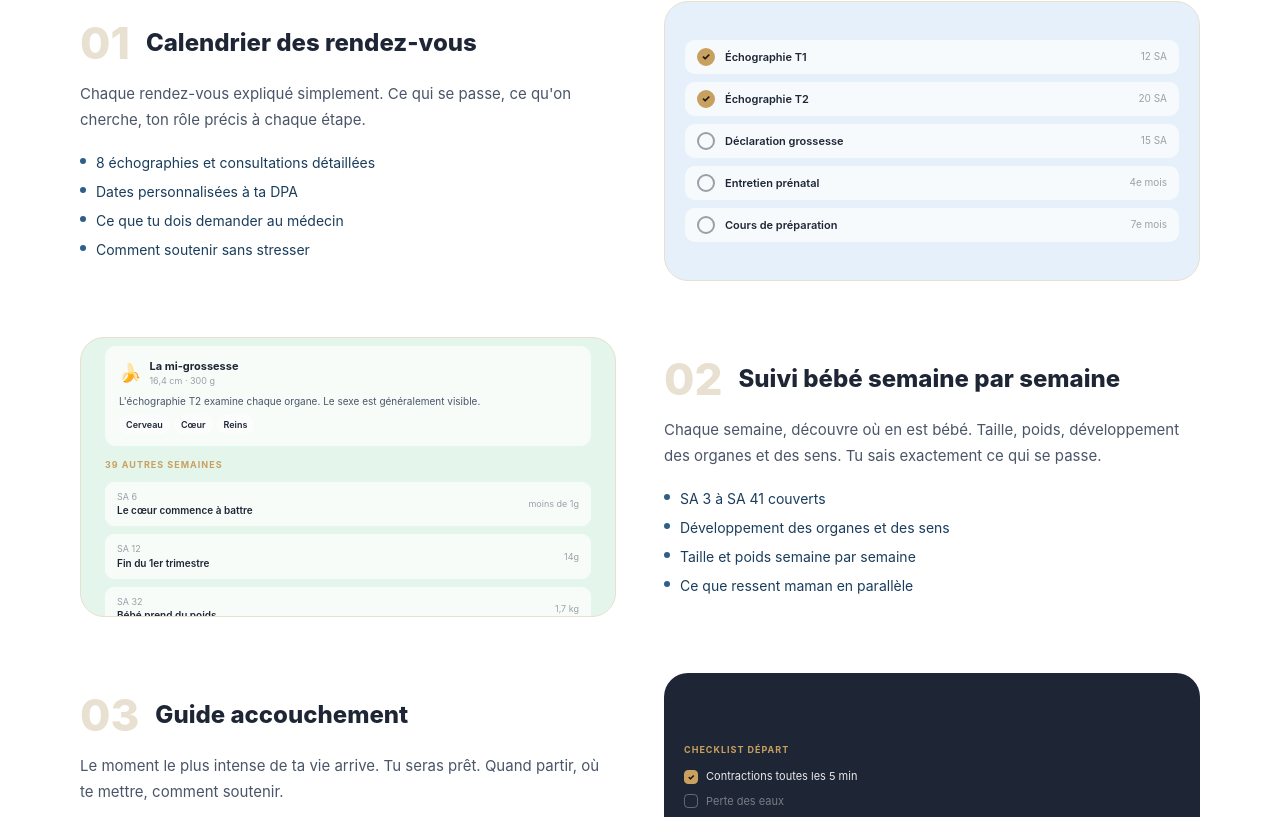
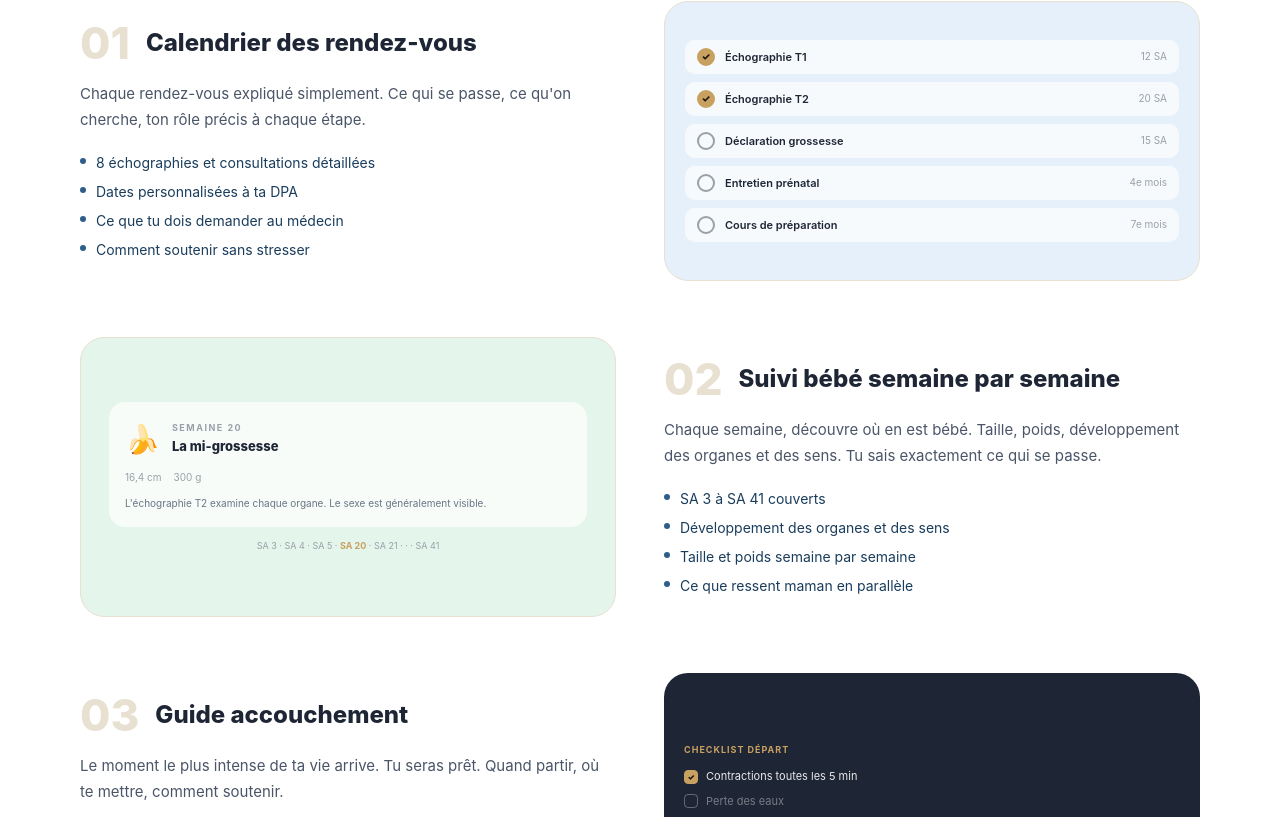
Before and after one commit to Julproject/dadup, a Next.js app: page /inclus in a window 1280 px wide. Shown: the part 476-1293 px from the top of the page. Built offline with nearby package versions, Linux system fonts and the light colour scheme.

Commit message:
Update page.tsx

```diff
--- a/app/inclus/page.tsx
+++ b/app/inclus/page.tsx
@@ -78,43 +78,28 @@ function ModulePreview({ num, dark }: { num: string; dark: boolean }) {
   );
 
   if (num === '02') return (
-    <div style={{width:'100%', display:'flex', flexDirection:'column', gap:'8px', padding:'4px'}}>
-      <p style={{color:gold, fontSize:'9px', fontWeight:700, letterSpacing:'1px', margin:'0 0 2px'}}>EXTRAIT · SA 20</p>
-      <div style={{background:cardBg, borderRadius:'11px', padding:'12px 14px'}}>
-        <div style={{display:'flex', alignItems:'center', gap:'8px', marginBottom:'6px'}}>
-          <span style={{fontSize:'18px'}}>🍌</span>
+    <div style={{width:'100%', display:'flex', flexDirection:'column', gap:'12px', padding:'8px'}}>
+      <div style={{background:cardBg, borderRadius:'16px', padding:'16px'}}>
+        <div style={{display:'flex', alignItems:'center', gap:'12px', marginBottom:'10px'}}>
+          <span style={{fontSize:'28px'}}>🍌</span>
           <div>
-            <p style={{color:textColor, fontSize:'11px', fontWeight:700, margin:0}}>La mi-grossesse</p>
-            <p style={{color:subColor, fontSize:'9px', margin:0}}>16,4 cm · 300 g</p>
+            <p style={{color:subColor, fontSize:'9px', fontWeight:700, letterSpacing:'1.5px', textTransform:'uppercase', margin:'0 0 2px'}}>Semaine 20</p>
+            <p style={{color:textColor, fontSize:'13px', fontWeight:800, margin:0}}>La mi-grossesse</p>
           </div>
         </div>
-        <p style={{color:dark ? 'rgba(255,255,255,0.6)' : '#4a5568', fontSize:'10px', lineHeight:1.5, margin:'0 0 6px'}}>
+        <div style={{display:'flex', gap:'12px', marginBottom:'10px'}}>
+          <span style={{color:subColor, fontSize:'10px'}}>16,4 cm</span>
+          <span style={{color:subColor, fontSize:'10px'}}>300 g</span>
+        </div>
+        <p style={{color:dark ? 'rgba(255,255,255,0.55)' : '#6a7585', fontSize:'10px', lineHeight:1.6, margin:0}}>
           L'échographie T2 examine chaque organe. Le sexe est généralement visible.
         </p>
-        <div style={{display:'flex', gap:'4px', flexWrap:'wrap'}}>
-          {['Cerveau', 'Cœur', 'Reins'].map(o => (
-            <span key={o} style={{background:dark ? 'rgba(255,255,255,0.1)' : 'rgba(255,255,255,0.5)', color:textColor, fontSize:'9px', fontWeight:600, padding:'3px 7px', borderRadius:'20px'}}>{o}</span>
-          ))}
-        </div>
       </div>
-      <p style={{color:gold, fontSize:'9px', fontWeight:700, letterSpacing:'1px', margin:'4px 0 2px'}}>39 AUTRES SEMAINES</p>
-      {[
-        {sa:'SA 6', titre:'Le cœur commence à battre', poids:'moins de 1g'},
-        {sa:'SA 12', titre:'Fin du 1er trimestre', poids:'14g'},
-        {sa:'SA 32', titre:'Bébé prend du poids', poids:'1,7 kg'},
-      ].map((s, i) => (
-        <div key={i} style={{background:cardBg, borderRadius:'9px', padding:'8px 12px', display:'flex', justifyContent:'space-between', alignItems:'center'}}>
-          <div>
-            <p style={{color:subColor, fontSize:'9px', margin:0}}>{s.sa}</p>
-            <p style={{color:textColor, fontSize:'10px', fontWeight:600, margin:0}}>{s.titre}</p>
-          </div>
-          <span style={{color:subColor, fontSize:'9px'}}>{s.poids}</span>
-        </div>
-      ))}
+      <p style={{color:subColor, fontSize:'9px', textAlign:'center', margin:0}}>SA 3 · SA 4 · SA 5 · <strong style={{color:gold}}>SA 20</strong> · SA 21 · · · SA 41</p>
     </div>
   );
 
-  if (num === '03') return (
+    if (num === '03') return (
     <div style={{width:'100%', display:'flex', flexDirection:'column', gap:'8px'}}>
       <p style={{color:gold, fontSize:'9px', fontWeight:700, letterSpacing:'1px', margin:'0 0 4px'}}>CHECKLIST DÉPART</p>
       {[
```
